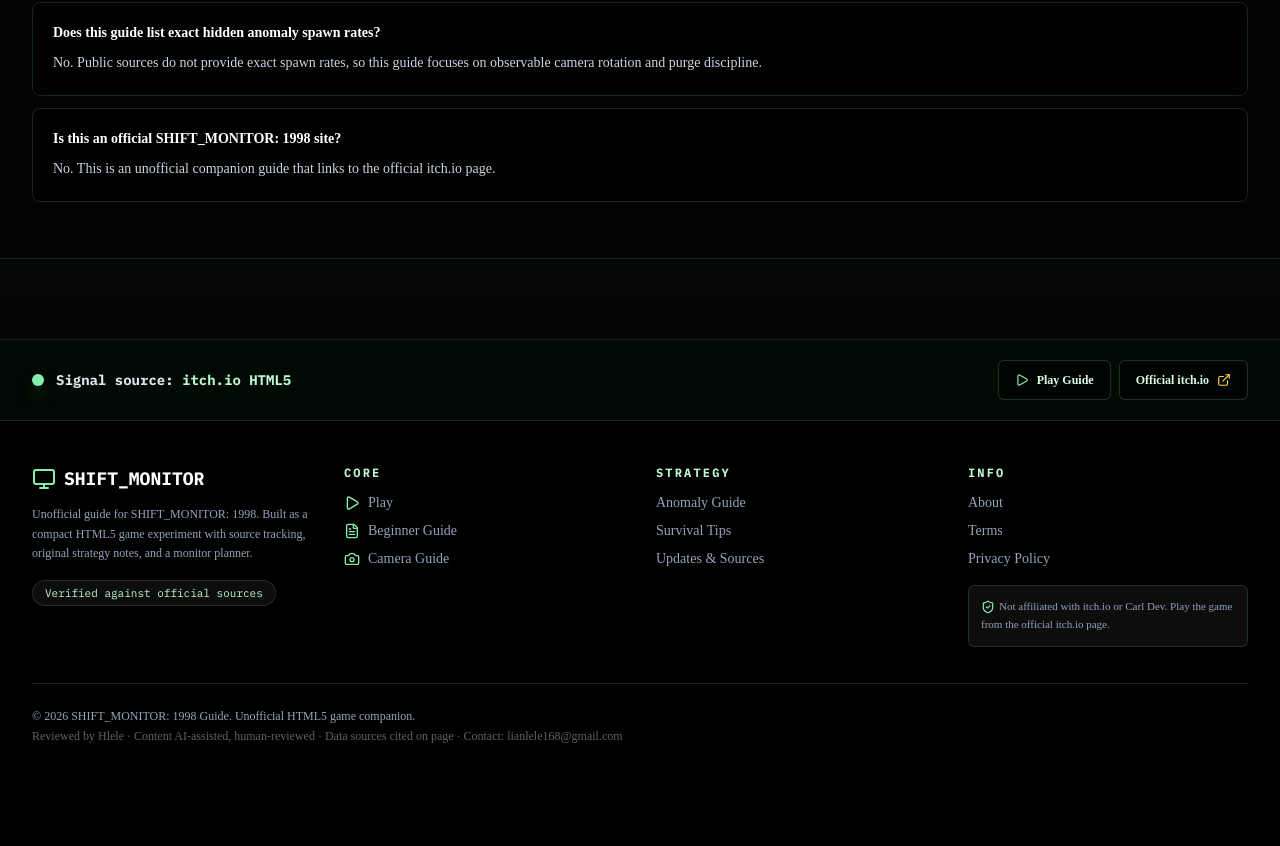
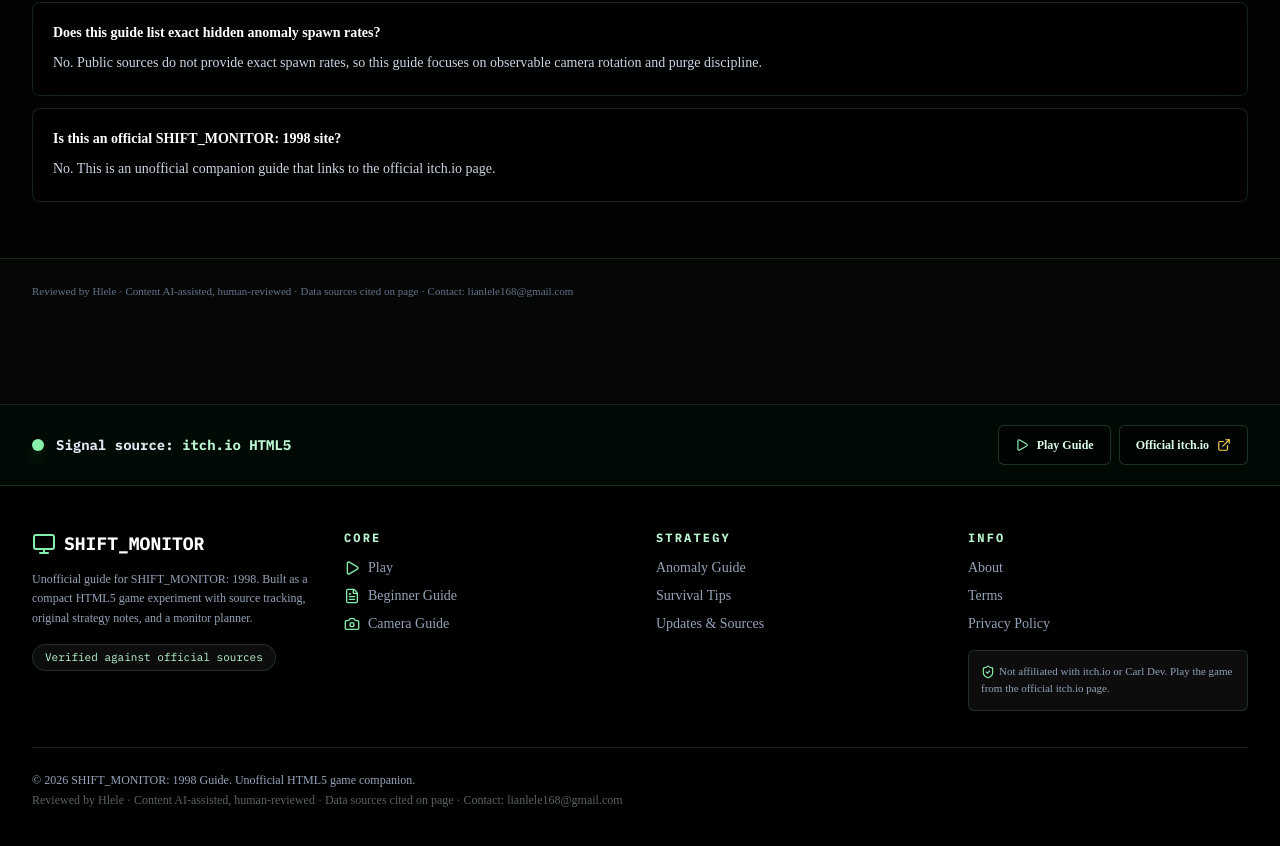
Before and after one commit to lianlele168/shift-monitor-1998, a Next.js app: page / in a window 1280 px wide. Shown: the part 2616-3462 px from the top of the page. Before the commit the page ends 3404 px from the top, so only its background shows below. Built offline with nearby package versions, Linux system fonts and the light colour scheme.

Commit message:
feat(eeat): honest author identity + AI disclosure

```diff
--- a/src/app/page.tsx
+++ b/src/app/page.tsx
@@ -185,6 +185,9 @@
           </div>
         </div>
       </section>
+      <section className="page-shell py-6 text-[11px] text-slate-500">
+        <p>Reviewed by Hlele · Content AI-assisted, human-reviewed · Data sources cited on page · Contact: lianlele168@gmail.com</p>
+      </section>
     </>
   );
 }
```
